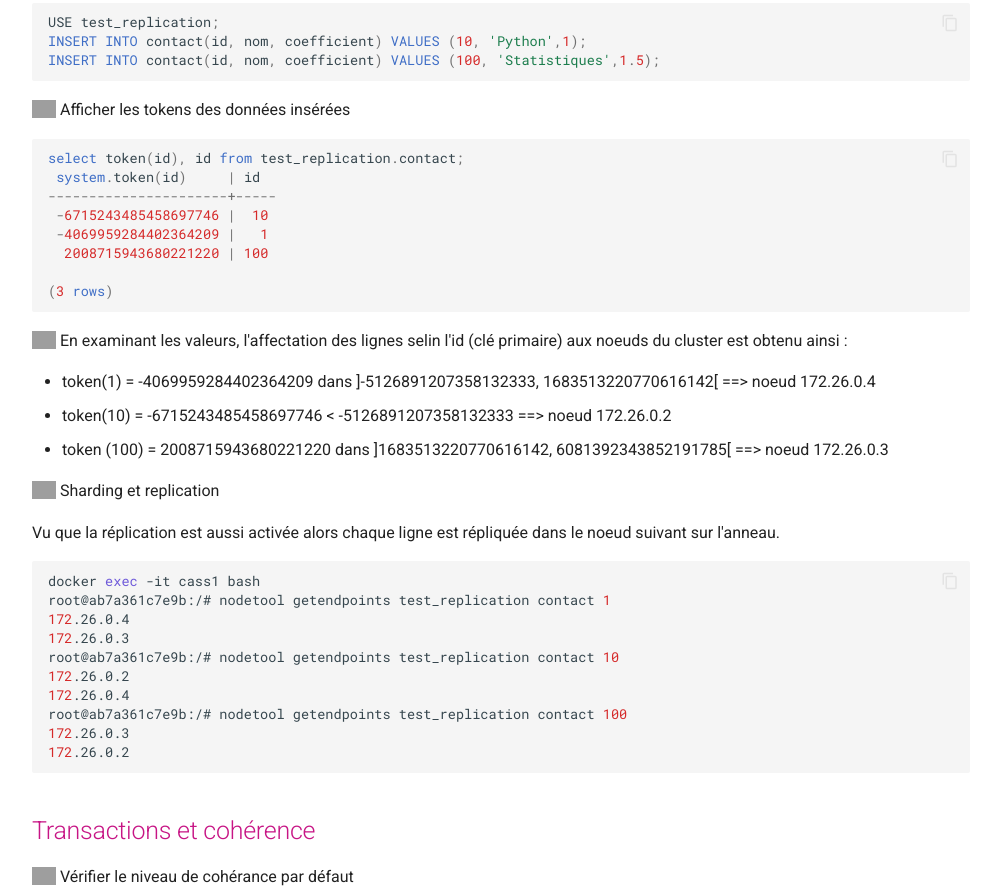
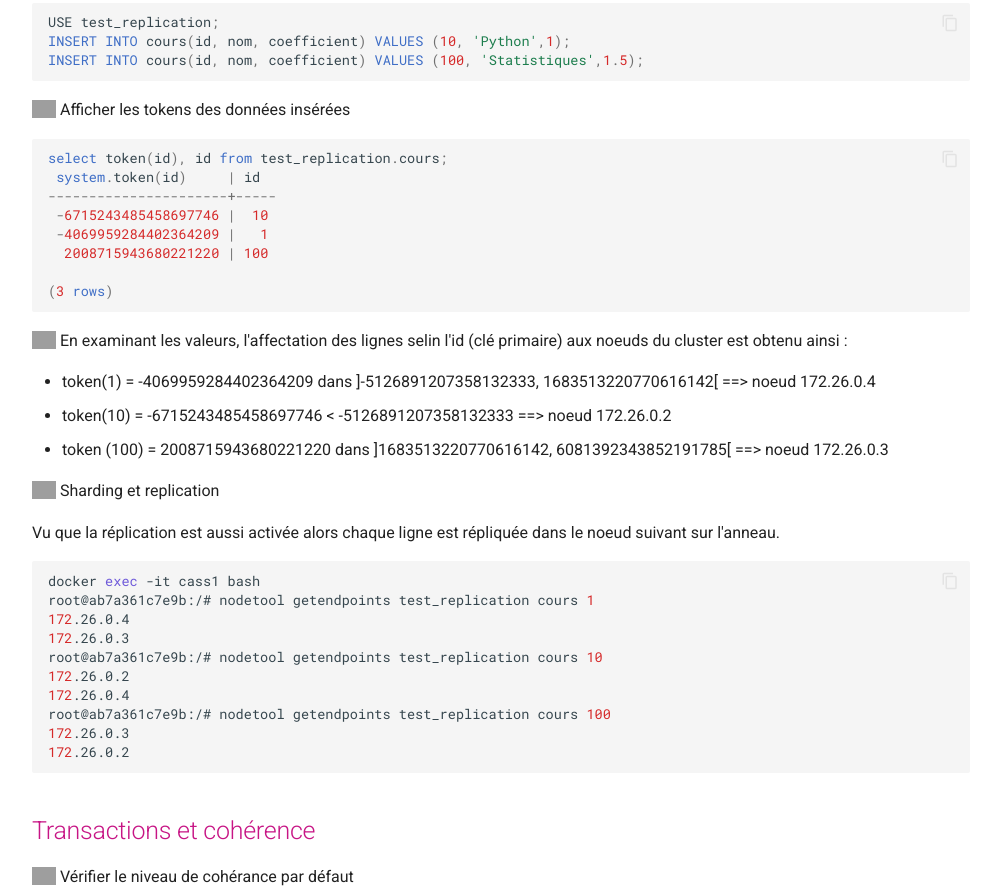
Before and after one commit to hhmida/tp-nosql-cassandra, a plain HTML site: page cluster.html in a window 1280 px wide. Shown: the part 4543-5435 px from the top of the page, without its empty margins (264-1252 px from the left). Drawn offline with Linux system fonts and the light colour scheme; grey boxes are pictures that could not be loaded.

Commit message:
fix cours table

```diff
--- a/cluster.html
+++ b/cluster.html
@@ -71,7 +71,7 @@ docker run -d --name cass3 <span class=se>\</span>
 <span class=w>  </span><span class=n>coefficient</span><span class=w> </span><span class=nb>FLOAT</span><span class=p>,</span><span class=w></span>
 <span class=w>  </span><span class=k>PRIMARY</span><span class=w> </span><span class=k>KEY</span><span class=w> </span><span class=p>(</span><span class=n>id</span><span class=p>)</span><span class=w></span>
 <span class=p>);</span><span class=w></span>
-<span class=k>INSERT</span><span class=w> </span><span class=k>INTO</span><span class=w> </span><span class=n>contact</span><span class=p>(</span><span class=n>id</span><span class=p>,</span><span class=w> </span><span class=n>nom</span><span class=p>,</span><span class=w> </span><span class=n>coefficient</span><span class=p>)</span><span class=w> </span><span class=k>VALUES</span><span class=w> </span><span class=p>(</span><span class=mi>1</span><span class=p>,</span><span class=w> </span><span class=s1>&#39;NoSQL&#39;</span><span class=p>,</span><span class=mi>1</span><span class=p>.</span><span class=mi>5</span><span class=p>);</span><span class=w></span>
+<span class=k>INSERT</span><span class=w> </span><span class=k>INTO</span><span class=w> </span><span class=n>cours</span><span class=p>(</span><span class=n>id</span><span class=p>,</span><span class=w> </span><span class=n>nom</span><span class=p>,</span><span class=w> </span><span class=n>coefficient</span><span class=p>)</span><span class=w> </span><span class=k>VALUES</span><span class=w> </span><span class=p>(</span><span class=mi>1</span><span class=p>,</span><span class=w> </span><span class=s1>&#39;NoSQL&#39;</span><span class=p>,</span><span class=mi>1</span><span class=p>.</span><span class=mi>5</span><span class=p>);</span><span class=w></span>
 </code></pre></div></p> <p><img alt=3⃣ class=twemoji src=https://twemoji.maxcdn.com/v/latest/svg/33-20e3.svg title=:three:> Vérifier la réplication des lignes : Afficher les noeuds ayant une copie du cours 1 <div class=highlight><pre><span></span><code>docker <span class=nb>exec</span> cass1 nodetool getendpoints test_replication cours <span class=m>1</span>
 </code></pre></div> <img alt=💡 class=twemoji src=https://twemoji.maxcdn.com/v/latest/svg/1f4a1.svg title=:bulb:> pour un facteur de réplication 3, 3 noeuds différents doivent être affichés</p> <p><img alt=5⃣ class=twemoji src=https://twemoji.maxcdn.com/v/latest/svg/35-20e3.svg title=:five:> Vérifier les écritures</p> <p><div class=highlight><pre><span></span><code>docker <span class=nb>exec</span> cass1 nodetool cfstats test_replication
 docker <span class=nb>exec</span> cass2 nodetool cfstats test_replication
@@ -94,9 +94,9 @@ Address          Rack        Status State   Load            Owns
 </code></pre></div> ou <div class=highlight><pre><span></span><code>docker inspect -f <span class=s1>&#39;{{ .NetworkSettings.Networks.cassandra_network.IPAddress }}&#39;</span> cass1
 </code></pre></div></p> </details> <p><img alt=2⃣ class=twemoji src=https://twemoji.maxcdn.com/v/latest/svg/32-20e3.svg title=:two:> Insérer d'autres lignes</p> <div class=highlight><pre><span></span><code>docker <span class=nb>exec</span> -it cass1 cqlsh
 </code></pre></div> <p>puis <div class=highlight><pre><span></span><code><span class=n>USE</span><span class=w> </span><span class=n>test_replication</span><span class=p>;</span><span class=w></span>
-<span class=k>INSERT</span><span class=w> </span><span class=k>INTO</span><span class=w> </span><span class=n>contact</span><span class=p>(</span><span class=n>id</span><span class=p>,</span><span class=w> </span><span class=n>nom</span><span class=p>,</span><span class=w> </span><span class=n>coefficient</span><span class=p>)</span><span class=w> </span><span class=k>VALUES</span><span class=w> </span><span class=p>(</span><span class=mi>10</span><span class=p>,</span><span class=w> </span><span class=s1>&#39;Python&#39;</span><span class=p>,</span><span class=mi>1</span><span class=p>);</span><span class=w></span>
-<span class=k>INSERT</span><span class=w> </span><span class=k>INTO</span><span class=w> </span><span class=n>contact</span><span class=p>(</span><span class=n>id</span><span class=p>,</span><span class=w> </span><span class=n>nom</span><span class=p>,</span><span class=w> </span><span class=n>coefficient</span><span class=p>)</span><span class=w> </span><span class=k>VALUES</span><span class=w> </span><span class=p>(</span><span class=mi>100</span><span class=p>,</span><span class=w> </span><span class=s1>&#39;Statistiques&#39;</span><span class=p>,</span><span class=mi>1</span><span class=p>.</span><span class=mi>5</span><span class=p>);</span><span class=w></span>
-</code></pre></div></p> <p><img alt=3⃣ class=twemoji src=https://twemoji.maxcdn.com/v/latest/svg/33-20e3.svg title=:three:> Afficher les tokens des données insérées</p> <div class=highlight><pre><span></span><code><span class=k>select</span><span class=w> </span><span class=n>token</span><span class=p>(</span><span class=n>id</span><span class=p>),</span><span class=w> </span><span class=n>id</span><span class=w> </span><span class=k>from</span><span class=w> </span><span class=n>test_replication</span><span class=p>.</span><span class=n>contact</span><span class=p>;</span><span class=w></span>
+<span class=k>INSERT</span><span class=w> </span><span class=k>INTO</span><span class=w> </span><span class=n>cours</span><span class=p>(</span><span class=n>id</span><span class=p>,</span><span class=w> </span><span class=n>nom</span><span class=p>,</span><span class=w> </span><span class=n>coefficient</span><span class=p>)</span><span class=w> </span><span class=k>VALUES</span><span class=w> </span><span class=p>(</span><span class=mi>10</span><span class=p>,</span><span class=w> </span><span class=s1>&#39;Python&#39;</span><span class=p>,</span><span class=mi>1</span><span class=p>);</span><span class=w></span>
+<span class=k>INSERT</span><span class=w> </span><span class=k>INTO</span><span class=w> </span><span class=n>cours</span><span class=p>(</span><span class=n>id</span><span class=p>,</span><span class=w> </span><span class=n>nom</span><span class=p>,</span><span class=w> </span><span class=n>coefficient</span><span class=p>)</span><span class=w> </span><span class=k>VALUES</span><span class=w> </span><span class=p>(</span><span class=mi>100</span><span class=p>,</span><span class=w> </span><span class=s1>&#39;Statistiques&#39;</span><span class=p>,</span><span class=mi>1</span><span class=p>.</span><span class=mi>5</span><span class=p>);</span><span class=w></span>
+</code></pre></div></p> <p><img alt=3⃣ class=twemoji src=https://twemoji.maxcdn.com/v/latest/svg/33-20e3.svg title=:three:> Afficher les tokens des données insérées</p> <div class=highlight><pre><span></span><code><span class=k>select</span><span class=w> </span><span class=n>token</span><span class=p>(</span><span class=n>id</span><span class=p>),</span><span class=w> </span><span class=n>id</span><span class=w> </span><span class=k>from</span><span class=w> </span><span class=n>test_replication</span><span class=p>.</span><span class=n>cours</span><span class=p>;</span><span class=w></span>
 <span class=w> </span><span class=k>system</span><span class=p>.</span><span class=n>token</span><span class=p>(</span><span class=n>id</span><span class=p>)</span><span class=w>     </span><span class=o>|</span><span class=w> </span><span class=n>id</span><span class=w></span>
 <span class=c1>----------------------+-----</span>
 <span class=w> </span><span class=o>-</span><span class=mi>6715243485458697746</span><span class=w> </span><span class=o>|</span><span class=w>  </span><span class=mi>10</span><span class=w></span>
@@ -105,13 +105,13 @@ Address          Rack        Status State   Load            Owns
 
 <span class=p>(</span><span class=mi>3</span><span class=w> </span><span class=k>rows</span><span class=p>)</span><span class=w></span>
 </code></pre></div> <p><img alt=💡 class=twemoji src=https://twemoji.maxcdn.com/v/latest/svg/1f4a1.svg title=:bulb:> En examinant les valeurs, l'affectation des lignes selin l'id (clé primaire) aux noeuds du cluster est obtenu ainsi :</p> <ul> <li>token(1) = -4069959284402364209 dans ]-5126891207358132333, 1683513220770616142[ ==&gt; noeud 172.26.0.4</li> <li>token(10) = -6715243485458697746 &lt; -5126891207358132333 ==&gt; noeud 172.26.0.2</li> <li>token (100) = 2008715943680221220 dans ]1683513220770616142, 6081392343852191785[ ==&gt; noeud 172.26.0.3</li> </ul> <p><img alt=4⃣ class=twemoji src=https://twemoji.maxcdn.com/v/latest/svg/34-20e3.svg title=:four:> Sharding et replication</p> <p>Vu que la réplication est aussi activée alors chaque ligne est répliquée dans le noeud suivant sur l'anneau.</p> <div class=highlight><pre><span></span><code>docker <span class=nb>exec</span> -it cass1 bash
-root@ab7a361c7e9b:/# nodetool getendpoints test_replication contact <span class=m>1</span>
+root@ab7a361c7e9b:/# nodetool getendpoints test_replication cours <span class=m>1</span>
 <span class=m>172</span>.26.0.4
 <span class=m>172</span>.26.0.3
-root@ab7a361c7e9b:/# nodetool getendpoints test_replication contact <span class=m>10</span>
+root@ab7a361c7e9b:/# nodetool getendpoints test_replication cours <span class=m>10</span>
 <span class=m>172</span>.26.0.2
 <span class=m>172</span>.26.0.4
-root@ab7a361c7e9b:/# nodetool getendpoints test_replication contact <span class=m>100</span>
+root@ab7a361c7e9b:/# nodetool getendpoints test_replication cours <span class=m>100</span>
 <span class=m>172</span>.26.0.3
 <span class=m>172</span>.26.0.2
 </code></pre></div> <h2 id=transactions-et-coherence>Transactions et cohérence<a class=headerlink href=#transactions-et-coherence title="Permanent link">&para;</a></h2> <p><img alt=1⃣ class=twemoji src=https://twemoji.maxcdn.com/v/latest/svg/31-20e3.svg title=:one:> Vérifier le niveau de cohérance par défaut</p> <div class=highlight><pre><span></span><code>docker <span class=nb>exec</span> -it cass1 cqlsh
```
Also changed, not shown: search/search_index.json, 1 other file.
